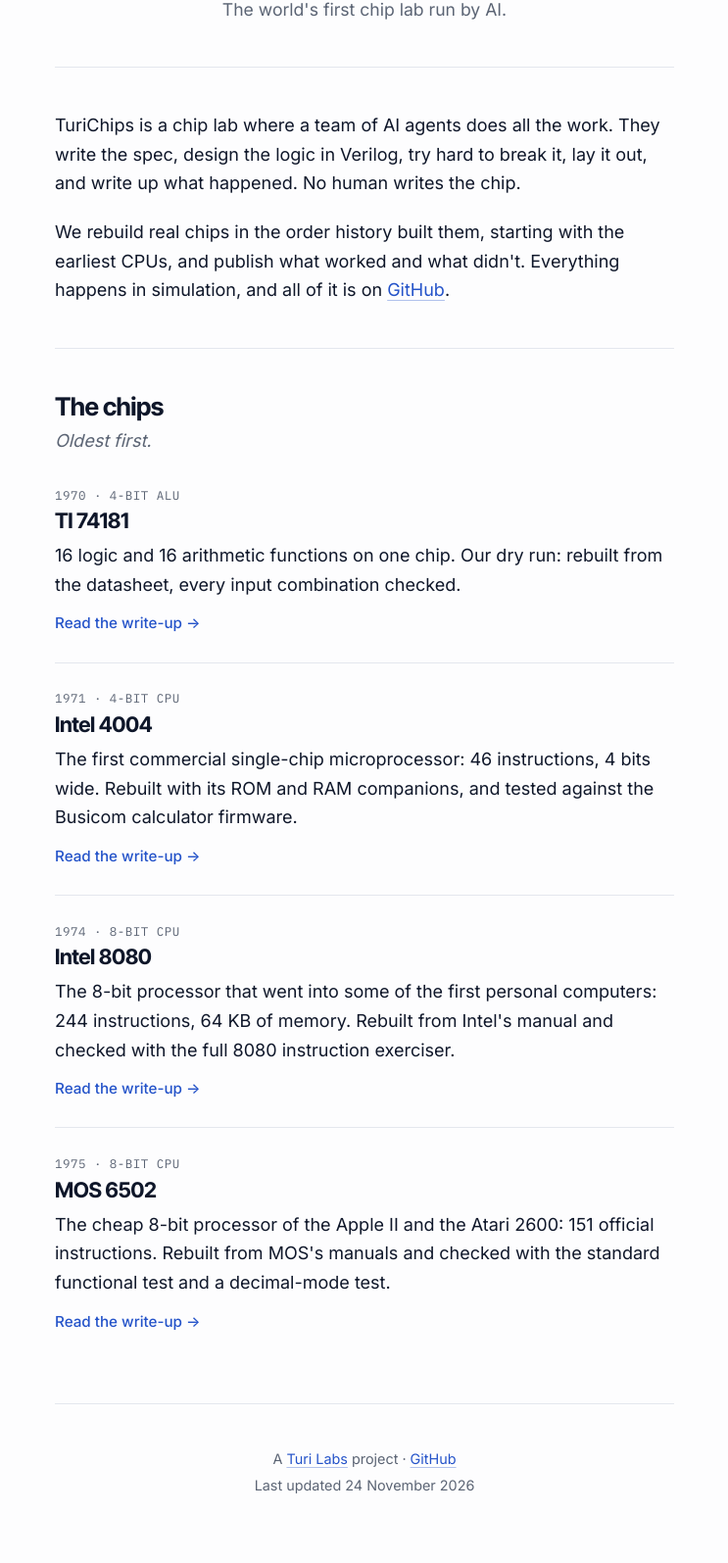
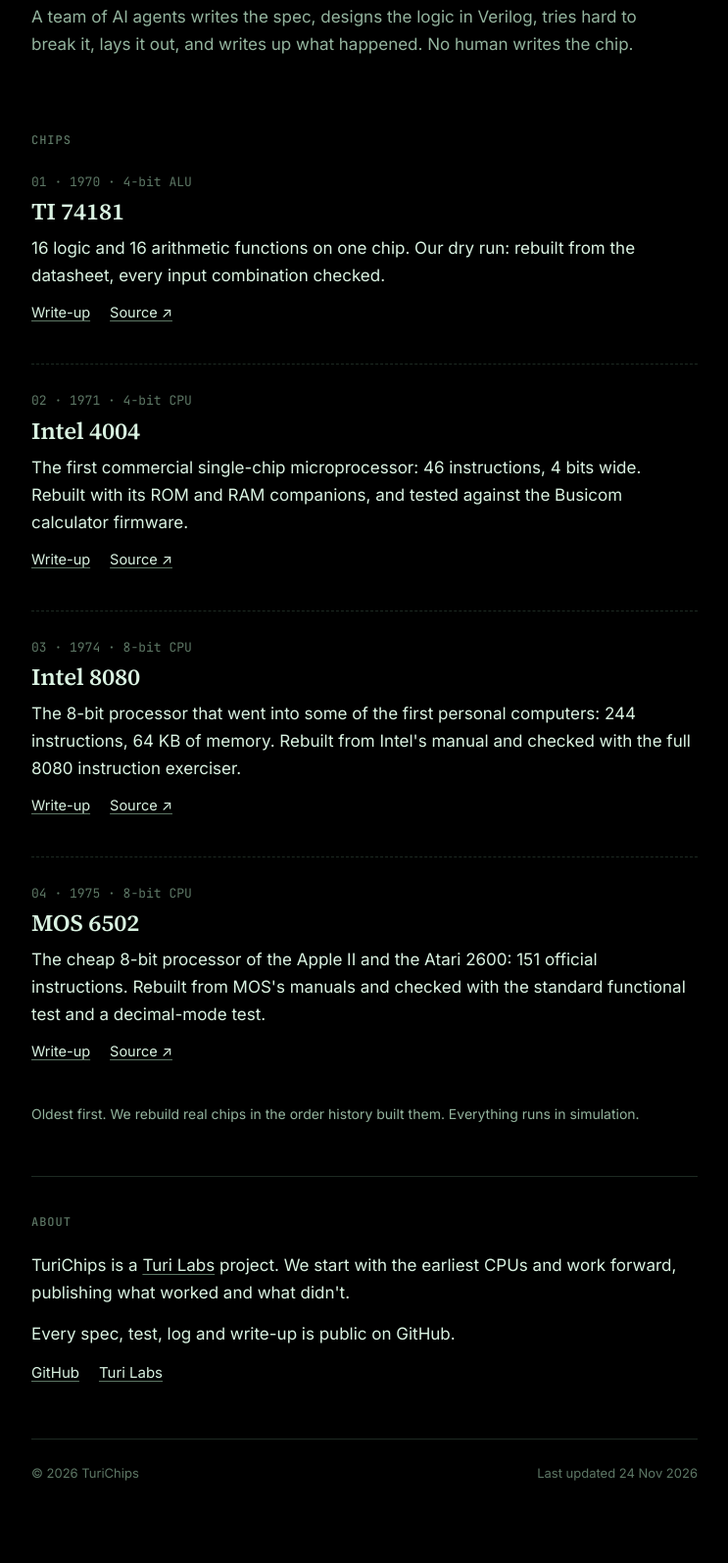
Before and after one commit to TuriChips/turichips.github.io, a plain HTML site: page index.html in a window 1280 px wide. Shown: the part 198-1793 px from the top of the page at 98% size, without its empty margins (268-1011 px from the left). After the commit the page ends 1761 px from the top, so only its background shows below. Drawn offline with Linux system fonts and the light colour scheme.

Commit message:
Site: dark lab layout — black bg, green-white ink, buildingbad-style column
Name + nav header, serif headline, mono section labels, numbered chip entries
with Write-up / Source links, About section, split footer. Source Serif 4,
Inter, JetBrains Mono. Chip pages share the same header and footer.

Co-Authored-By: Claude Opus 5.5 <noreply@anthropic.com>

```diff
--- a/index.html
+++ b/index.html
@@ -13,38 +13,50 @@
 <meta property="og:image:width" content="1200">
 <meta property="og:image:height" content="630">
 <meta name="twitter:card" content="summary_large_image">
+<meta name="theme-color" content="#000000">
 <link rel="icon" href="img/favicon.png" type="image/png">
 <link rel="preconnect" href="https://fonts.googleapis.com">
 <link rel="preconnect" href="https://fonts.gstatic.com" crossorigin>
-<link rel="stylesheet" href="https://fonts.googleapis.com/css2?family=Inter:wght@400;500;600&family=Inter+Tight:wght@600;700&family=IBM+Plex+Mono:wght@400;500&display=swap">
-<meta name="color-scheme" content="light dark">
+<link rel="stylesheet" href="https://fonts.googleapis.com/css2?family=Source+Serif+4:ital,opsz,wght@0,8..60,400..700;1,8..60,400&family=Inter:wght@400;500;600&family=JetBrains+Mono:wght@400;500&display=swap">
+<meta name="color-scheme" content="dark">
 <link rel="stylesheet" href="style.css">
 </head>
 <body>
-<header>
-  <img src="img/logo.png" width="64" height="64" alt="">
-  <h1>TuriChips</h1>
-  <p>The world's first chip lab run by AI.</p>
-</header>
+<div class="col">
+  <header class="top">
+    <a class="name" href="./">TuriChips</a>
+    <nav aria-label="Sections"><a href="#chips">Chips</a><a href="#about">About</a><a href="https://github.com/TuriChips">GitHub</a></nav>
+  </header>
 
-<hr>
+  <main>
+    <div class="intro">
+      <h1>The world's first chip lab run by AI.</h1>
+      <p>A team of AI agents writes the spec, designs the logic in Verilog, tries hard to break it, lays it out, and writes up what happened. No human writes the chip.</p>
+    </div>
 
-<p>TuriChips is a chip lab where a team of AI agents does all the work. They write the spec, design the logic in Verilog, try hard to break it, lay it out, and write up what happened. No human writes the chip.</p>
-<p>We rebuild real chips in the order history built them, starting with the earliest CPUs, and publish what worked and what didn't. Everything happens in simulation, and all of it is on <a href="https://github.com/TuriChips">GitHub</a>.</p>
+    <section id="chips">
+      <h2>Chips</h2>
+      <div id="chip-list"></div>
+      <noscript><p>The chip list needs JavaScript. See <a href="https://github.com/TuriChips">github.com/TuriChips</a>.</p></noscript>
+      <p class="note">Oldest first. We rebuild real chips in the order history built them. Everything runs in simulation.</p>
+    </section>
 
-<hr>
+    <section id="about" class="about">
+      <h2>About</h2>
+      <p>TuriChips is a <a href="https://turilabs.in">Turi Labs</a> project. We start with the earliest CPUs and work forward, publishing what worked and what didn't.</p>
+      <p>Every spec, test, log and write-up is public on GitHub.</p>
+      <p class="contact">
+        <a href="https://github.com/TuriChips">GitHub</a>
+        <a href="https://turilabs.in">Turi Labs</a>
+      </p>
+    </section>
+  </main>
 
-<h2>The chips</h2>
-<p><i>Oldest first.</i></p>
-<div id="chips"></div>
-<noscript><p>The chip list needs JavaScript. See <a href="https://github.com/TuriChips">github.com/TuriChips</a>.</p></noscript>
-
-<hr>
-
-<footer>
-  <p>A <a href="https://turilabs.in">Turi Labs</a> project &middot; <a href="https://github.com/TuriChips">GitHub</a></p>
-  <p>Last updated <span id="updated"></span></p>
-</footer>
+  <footer>
+    <span>&copy; <span id="year">2026</span> TuriChips</span>
+    <span>Last updated <span id="updated"></span></span>
+  </footer>
+</div>
 <script src="site.js"></script>
 </body>
 </html>
--- a/site.js
+++ b/site.js
@@ -1,17 +1,22 @@
 // Add a chip by adding one entry to chips.json (oldest first). Set "show": false to hide it.
 const el = (tag, text) => { const e = document.createElement(tag); if (text != null) e.textContent = text; return e; };
-document.getElementById('updated').textContent = new Date(document.lastModified).toLocaleDateString('en-GB', {day: 'numeric', month: 'long', year: 'numeric'});
+const modified = new Date(document.lastModified);
+document.getElementById('updated').textContent = modified.toLocaleDateString('en-GB', {day: 'numeric', month: 'short', year: 'numeric'});
+document.getElementById('year').textContent = modified.getFullYear();
 fetch('chips.json').then(r => r.json()).then(chips => {
-  const root = document.getElementById('chips');
-  chips.filter(c => c.show !== false).forEach(c => {
+  const root = document.getElementById('chip-list');
+  chips.filter(c => c.show !== false).forEach((c, i) => {
     const href = 'chip.html?chip=' + encodeURIComponent(c.slug);
-    const box = el('div'); box.className = 'chip';
-    const meta = el('p', c.year + ' · ' + c.kind); meta.className = 'meta';
-    if (!/released/i.test(c.status)) { const s = el('span', ' · ' + c.status); s.className = 'status'; meta.append(s); }
+    const box = el('article'); box.className = 'project';
+    const meta = el('p', String(i + 1).padStart(2, '0') + ' · ' + c.year + ' · ' + c.kind); meta.className = 'meta';
+    if (!/released/i.test(c.status)) { meta.append(' · '); const s = el('span', c.status); s.className = 'status'; meta.append(s); }
     const h = el('h3'); const a = el('a', c.name); a.href = href; h.append(a);
-    const p = el('p', c.description); p.className = 'desc';
-    const more = el('a', 'Read the write-up →'); more.href = href; more.className = 'more';
-    box.append(meta, h, p, more);
+    const p = el('p', c.description);
+    const links = el('p'); links.className = 'links';
+    const w = el('a', 'Write-up'); w.href = href;
+    const src = el('a', 'Source ↗'); src.href = 'https://github.com/' + c.repo; src.rel = 'noopener';
+    links.append(w, src);
+    box.append(meta, h, p, links);
     root.append(box);
   });
 });
--- a/style.css
+++ b/style.css
@@ -1,73 +1,77 @@
-/* TuriChips: one centred column, cool white, one accent (chip blue). Readability first. */
+/* TuriChips: one 680px column, black page, green-white ink. Layout after buildingbad.xyz. */
 :root{
-  --bg:#fdfdfe; --text:#0f172a; --muted:#5b6474; --faint:#e4e7ee; --code-bg:#f3f5f9;
-  --accent:#2453c9; --accent-hover:#1a3f9e; --accent-soft:#e8eefb;
-  --sans:"Inter",system-ui,-apple-system,"Segoe UI",Roboto,sans-serif;
-  --display:"Inter Tight","Inter",system-ui,sans-serif;
-  --mono:"IBM Plex Mono",ui-monospace,SFMono-Regular,Menlo,monospace;
+  color-scheme:dark;
+  --bg:#000; --ink:#d9f2e1; --muted:#93b39d; --faint:#5d7765; --line:#1d2a22; --code-bg:#0b120d;
+  --accent:#7ef0a4;
+  --serif:"Source Serif 4",Georgia,"Times New Roman",serif;
+  --sans:"Inter",system-ui,-apple-system,"Segoe UI",sans-serif;
+  --mono:"JetBrains Mono",ui-monospace,Menlo,monospace;
 }
-@media (prefers-color-scheme:dark){:root{
-  --bg:#0d1117; --text:#e6e9ef; --muted:#9aa3b2; --faint:#232a36; --code-bg:#161b24;
-  --accent:#7aa2ff; --accent-hover:#a5c0ff; --accent-soft:#1a2440;
-}}
-*,*::before,*::after{box-sizing:border-box}
-html{-webkit-text-size-adjust:100%}
-body{max-width:42rem;margin:0 auto;padding:3.5rem 1.25rem 4rem;background:var(--bg);color:var(--text);
-  font:400 18px/1.65 var(--sans);font-feature-settings:"cv11","ss01";-webkit-font-smoothing:antialiased;text-rendering:optimizeLegibility}
-h1,h2,h3{font-family:var(--display);font-weight:700;letter-spacing:-.02em;line-height:1.2;color:var(--text)}
-p{margin:0 0 1.1em}
+*{box-sizing:border-box}
+html{-webkit-text-size-adjust:100%;background:var(--bg)}
+body{margin:0;background:var(--bg);color:var(--ink);font:400 17px/1.65 var(--sans);padding-inline:16px;-webkit-font-smoothing:antialiased}
+a{color:inherit;text-decoration-color:var(--faint);text-underline-offset:3px;text-decoration-thickness:1px}
+a:hover{color:var(--accent);text-decoration-color:currentColor}
+a:focus-visible{outline:2px solid var(--accent);outline-offset:2px;border-radius:2px}
+::selection{background:#1f4a2e;color:#fff}
 img{max-width:100%;height:auto}
-hr{border:0;border-top:1px solid var(--faint);margin:2.75rem 0}
-a{color:var(--accent);text-decoration:underline;text-decoration-thickness:1px;text-underline-offset:.2em;text-decoration-color:color-mix(in srgb,var(--accent) 35%,transparent);transition:color .15s,text-decoration-color .15s}
-a:hover{color:var(--accent-hover);text-decoration-color:currentColor}
-a:focus-visible{outline:2px solid var(--accent);outline-offset:2px;border-radius:2px}
-::selection{background:var(--accent-soft)}
+.col{max-width:680px;margin-inline:auto}
 
-/* home header */
-header{text-align:center}
-header img{image-rendering:pixelated}
-header h1{margin:.5rem 0 0;font-size:2.6rem}
-header p{margin:.4rem 0 0;color:var(--muted);font-size:1.1rem}
-h2{font-size:1.6rem;margin:0 0 .3rem}
-h2+p{color:var(--muted)}
+header.top{display:flex;justify-content:space-between;align-items:baseline;gap:16px;padding-block:32px}
+.name{font:600 19px/1 var(--serif);text-decoration:none;letter-spacing:-.005em}
+nav{display:flex;gap:20px;font-size:14px;color:var(--muted)}
+nav a{text-decoration:none}
 
-/* chip list */
-.meta,.eyebrow{font-family:var(--mono);font-size:.78rem;letter-spacing:.04em;text-transform:uppercase;color:var(--muted);margin:0}
-.chip{padding:1.6rem 0;border-top:1px solid var(--faint)}
-.chip:first-child{border-top:0;padding-top:.6rem}
-.chip h3{margin:.25rem 0 .45rem;font-size:1.35rem}
-.chip h3 a{color:var(--text);text-decoration:none}
-.chip h3 a:hover{color:var(--accent)}
-.chip p.desc{margin:0 0 .55rem}
-.more{font-weight:500;font-size:.95rem;text-decoration:none}
-.more:hover{text-decoration:underline}
-.status{color:var(--accent)}
+.intro{padding-block:48px 24px}
+.intro h1{font:500 clamp(30px,5vw,40px)/1.15 var(--serif);letter-spacing:-.01em;margin:0 0 20px;text-wrap:balance}
+.intro p{margin:0 0 14px;color:var(--muted);max-width:60ch}
 
-footer{text-align:center;color:var(--muted);font-size:.9rem}
-footer p{margin:.2rem 0}
+section{padding-block:40px;border-top:1px solid var(--line)}
+section:first-of-type{border-top:0}
+h2{font:500 12px/1 var(--mono);letter-spacing:.08em;text-transform:uppercase;color:var(--faint);margin:0 0 24px}
+
+.project{padding-block:4px 28px}
+.project+.project{padding-top:28px;border-top:1px dashed var(--line)}
+.project .meta{font:400 13px/1.4 var(--mono);color:var(--faint);margin:0 0 6px}
+.project .meta .status{color:var(--accent)}
+.project h3{font:600 24px/1.25 var(--serif);margin:0 0 8px;letter-spacing:-.005em}
+.project h3 a{text-decoration:none}
+.project p{margin:0 0 12px}
+.links{display:flex;flex-wrap:wrap;gap:6px 20px;font-size:14.5px;margin:0}
+.note{font-size:14px;color:var(--muted);margin:0 0 12px}
+
+.about p{margin:0 0 14px}
+.contact{display:flex;flex-wrap:wrap;gap:6px 20px;font-size:15px;margin:18px 0 0}
+
+footer{border-top:1px solid var(--line);padding-block:24px 48px;font-size:13px;color:var(--faint);display:flex;justify-content:space-between;gap:12px;flex-wrap:wrap}
 
 /* chip write-up page */
-.back{font-size:.95rem;margin:0}
-.back a{text-decoration:none}
-.chip-head{text-align:center}
-.chip-head img{display:block;max-width:18rem;margin:1.5rem auto}
-.chip-head h1{margin:.3rem 0 .6rem;font-size:2.4rem}
-.chip-head .lead{text-align:left;font-size:1.1rem;color:var(--muted)}
-.badge{font-size:inherit}
+.chip-head{padding-block:24px 8px}
+.chip-head img{display:block;width:100%;border-radius:6px;margin:0 0 28px}
+.chip-head .meta{font:400 13px/1.4 var(--mono);color:var(--faint);margin:0 0 8px}
+.chip-head h1{font:500 clamp(30px,5vw,40px)/1.15 var(--serif);letter-spacing:-.01em;margin:0 0 16px}
+.chip-head .lead{color:var(--muted);margin:0}
 .badge.released{color:var(--accent)}
+.doc{padding-block:32px;border-top:1px solid var(--line);margin-top:32px}
 .doc .markdown-heading h1,.doc>h1{display:none}
-.doc h2{font-size:1.5rem;margin:2.2em 0 .5em}
-.doc h3{font-size:1.2rem;margin:1.8em 0 .4em}
+.doc h2{font:600 24px/1.25 var(--serif);letter-spacing:-.005em;text-transform:none;color:var(--ink);margin:2em 0 .5em}
+.doc h3{font:600 19px/1.3 var(--serif);margin:1.8em 0 .4em}
+.doc p{margin:0 0 1.1em}
 .doc li{margin:.3em 0}
-.doc code{font-family:var(--mono);font-size:.86em;background:var(--code-bg);padding:.1em .35em;border-radius:4px}
-.doc pre{font-family:var(--mono);font-size:.82rem;line-height:1.55;background:var(--code-bg);border:1px solid var(--faint);border-radius:8px;padding:.9rem 1.1rem;overflow-x:auto}
-.doc pre code{font-size:inherit;background:none;padding:0}
+.doc code{font-family:var(--mono);font-size:.86em;background:var(--code-bg);border:1px solid var(--line);padding:.05em .35em;border-radius:4px}
+.doc pre{font-family:var(--mono);font-size:.82rem;line-height:1.55;background:var(--code-bg);border:1px solid var(--line);border-radius:6px;padding:.9rem 1.1rem;overflow-x:auto}
+.doc pre code{font-size:inherit;background:none;border:0;padding:0}
 .tablewrap{overflow-x:auto;margin:1.4em 0}
 .doc table{border-collapse:collapse;font-size:.9rem;width:100%}
-.doc th,.doc td{border-bottom:1px solid var(--faint);padding:.5em .7em;text-align:left;vertical-align:top}
-.doc th{font-weight:600;border-bottom-width:2px}
-.doc blockquote{margin:1.4em 0;padding:.2em 0 .2em 1.1em;border-left:3px solid var(--accent);color:var(--muted)}
+.doc th,.doc td{border-bottom:1px solid var(--line);padding:.5em .7em;text-align:left;vertical-align:top}
+.doc th{font-weight:600;border-bottom-color:var(--faint)}
+.doc blockquote{margin:1.4em 0;padding:.2em 0 .2em 1.1em;border-left:2px solid var(--accent);color:var(--muted)}
 .doc figure{margin:2.5em 0;text-align:center}
 .doc img{border-radius:6px}
-.doc figcaption{font-size:.9rem;color:var(--muted);margin-top:.6em}
-.srcline{font-size:.9rem;color:var(--muted)}
+.doc figcaption{font-size:14px;color:var(--muted);margin-top:.6em}
+.srcline{font-size:14px;color:var(--muted);margin:0 0 12px}
+
+@media (max-width:560px){
+  header.top{flex-direction:column;gap:14px;padding-block:24px}
+  .intro{padding-top:24px}
+}
```
Also changed, not shown: chip.html (+17 -9 lines).
